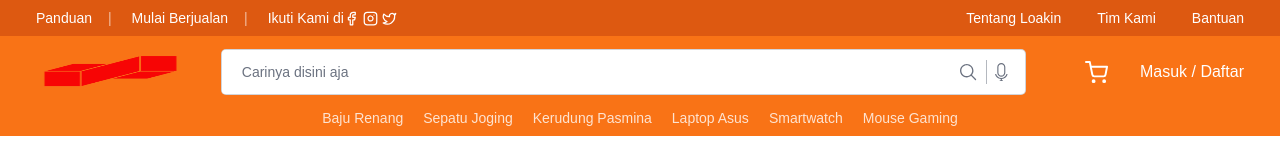
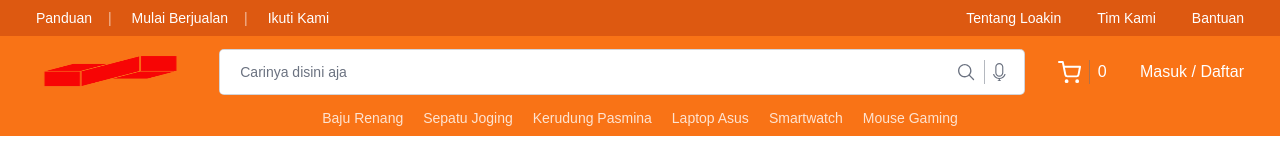
Before and after one commit to Usri-Yusron/loakin-next-app, a Next.js app: page / in a window 1280 px wide. Shown: the top 160 px of the page. Built offline with nearby package versions, Linux system fonts and the light colour scheme.

Commit message:
refactor Navbar and Tooltip components for improved structure and functionality

```diff
--- a/app/components/Navbar.js
+++ b/app/components/Navbar.js
@@ -5,7 +5,6 @@ import Image from "next/image"
 import { useState } from "react"
 import { useRouter, usePathname } from "next/navigation";
 
-import { Facebook, Instagram, Twitter } from "lucide-react"
 import { FiShoppingCart } from "react-icons/fi";
 import { Dialog, DialogPanel } from '@headlessui/react'
 import { Bars3Icon, XMarkIcon } from '@heroicons/react/24/outline'
@@ -27,6 +26,8 @@ const product = [
     'Mouse Gaming',
 ]
 
+const productCatalog = []
+
 export default function Navbar() {
     const [mobileMenuOpen, setMobileMenuOpen] = useState(false)
     const pathname = usePathname()
@@ -47,10 +48,7 @@ export default function Navbar() {
                         </Link>
                     ))}
                     <div className="flex items-center">
-                        <p href="#" className="font-normal">Ikuti Kami di</p>
-                        <Link href="" className="mr-1"><Facebook size={15} /></Link>
-                        <Link href="" className="mr-1"><Instagram size={15} /></Link>
-                        <Link href="" className="mr-1"><Twitter size={15} /></Link>
+                        <Tooltip triggerElement={<p href="#" className="font-normal">Ikuti Kami</p>} href={'/'} />
                     </div>
                 </div>
                 <div className="flex items-center gap-x-9">
@@ -98,11 +96,22 @@ export default function Navbar() {
                         </g>
                     </svg>
                 </div>
-                {/* chart & login */}
+                {/* chart*/}
                 <div className="flex items-center ">
-                    <div className="mr-8 md:ml-6">
-                        <Tooltip triggerElement={<FiShoppingCart size={23} color="white" />} />
+                    <div className="flex items-center gap-2">
+                        <Link href={'/'}>
+                            <FiShoppingCart size={23} color="white" />
+                        </Link>
+                        <div className="h-6 w-px bg-gray-500/50" />
+
+                        {productCatalog.length === 0 ? (
+                            <p className="text-white">0</p>
+                        ) : (
+                            <p className="text-white">{productCatalog.length}</p>
+                        )}
                     </div>
+                </div>
+                {/* login */}
                 <div className="hidden lg:flex">
                     <Link href="/" className="font-normal text-white hover:underline">Masuk / Daftar</Link>
                 </div>
@@ -117,7 +126,6 @@ export default function Navbar() {
                     </button>
                 </div>
             </div>
-            </div>
             {/* product under searchbar */}
             <div className="hidden md:flex justify-around items-center pb-2">
                 <div className="flex gap-x-5">
@@ -126,7 +134,6 @@ export default function Navbar() {
                     ))}
                 </div>
             </div>
-            {/* product under searchbar selesai */}
             {/* navbar with searchbar selesai */}
 
             {/* mini device */}
--- a/app/components/Tooltip.js
+++ b/app/components/Tooltip.js
@@ -2,7 +2,6 @@ import React from 'react';
 import styled from 'styled-components';
 import Link from 'next/link';
 
-import { FiShoppingCart } from "react-icons/fi";
 
 export default function Tooltip({ triggerElement, href = "#" }) {
     return (
```
Lines whose indentation alone changed are shown as unchanged.
